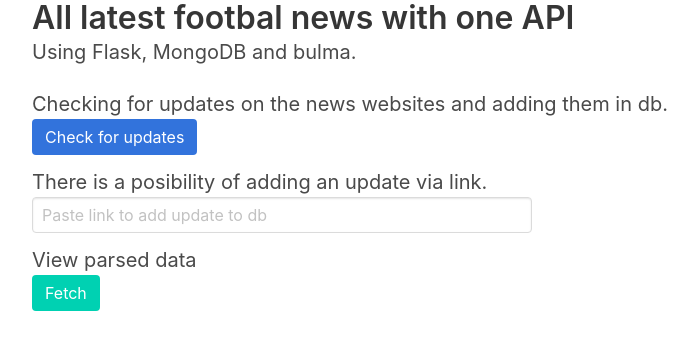
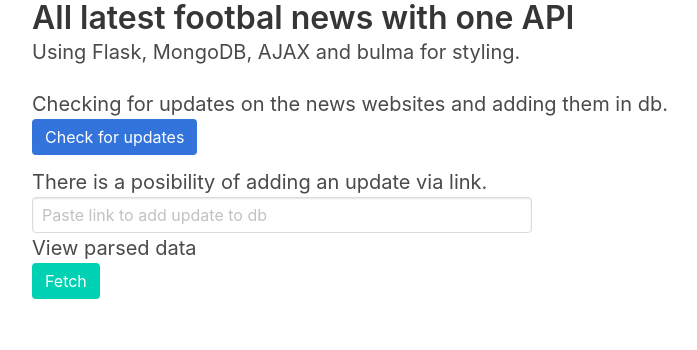
Before and after one commit to liubhub/news-parser-and-api, a Flask app: page / in a window 1280 px wide. Shown: the top 350 px of the page, without its empty margins (32-729 px from the left). Run offline with Flask 2, Linux system fonts and the light colour scheme.

Commit message:
some fixes

```diff
--- a/parse-and-save/app.py
+++ b/parse-and-save/app.py
@@ -27,7 +27,7 @@ def update():
 
 @app.route('/add')
 def add():
-    # post request on adding news via link or manually
+    # post request on adding news via link
     return 'Hi'
 
 @app.route('/fetch')
--- a/parse-and-save/templates/index.html
+++ b/parse-and-save/templates/index.html
@@ -13,7 +13,7 @@
     <div class="container">
         <div class="content">
             <h1 class="title">All latest footbal news with one API</h1>
-            <p class="subtitle is-5">Using Flask, MongoDB and bulma.</p>
+            <p class="subtitle is-5">Using Flask, MongoDB, AJAX and bulma for styling.</p>
         </div>
 
         <p class="is-size-5">Checking for updates on the news websites and adding them in db.</p>
@@ -26,11 +26,13 @@
 
         <p class="is-size-5">There is a posibility of adding an update via link.</p>
 
-        <div class="field">
-            <div class="control">
-                <input class="input" type="text" style="width:500px;" placeholder="Paste link to add update to db">
+        <form action="/add" method="post">
+            <div class="field">
+                <div class="control">
+                    <input class="input" type="text" style="width:500px;" placeholder="Paste link to add update to db">
+                </div>
             </div>
-        </div>
+        </form>
 
         <p class="is-size-5">View parsed data</p>
 
```
